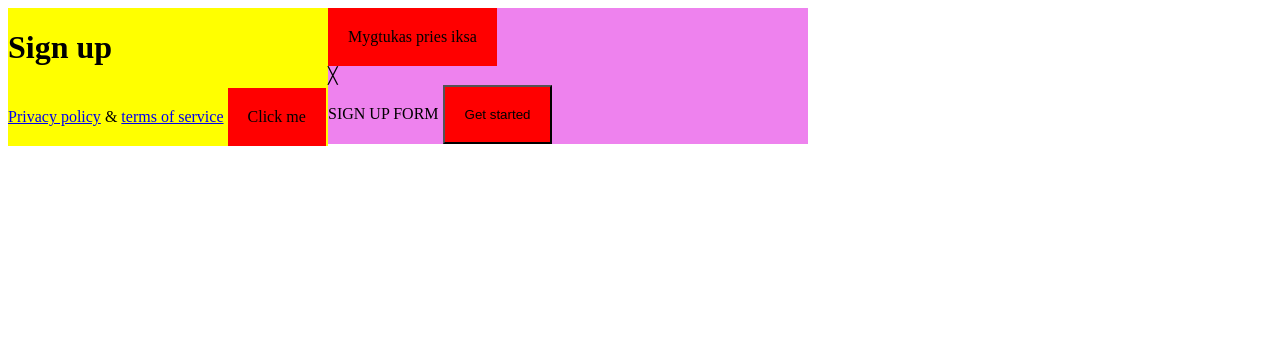
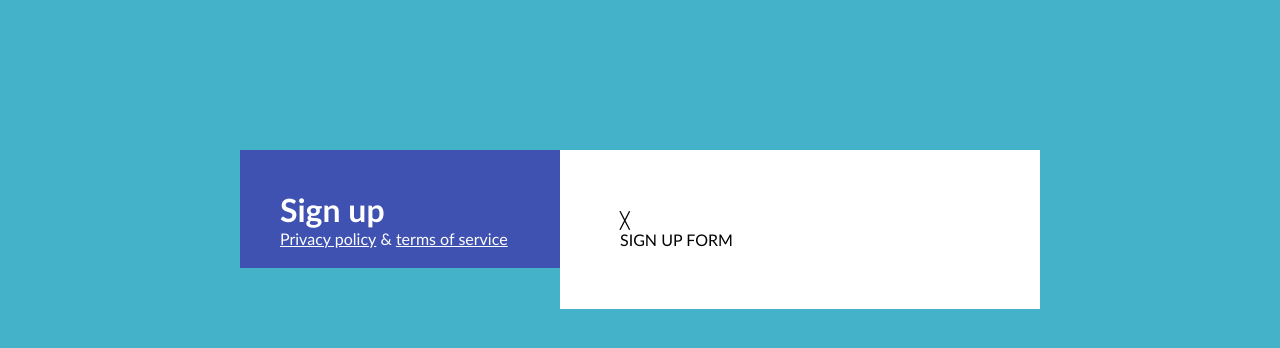
Before and after one commit to front-end-by-rimantas/30-grupe-sign-up, a plain HTML site: page index.html in a window 1280 px wide. Drawn offline with Linux system fonts and the light colour scheme.

Commit message:
Basic structure #1

```diff
--- a/css/main.css
+++ b/css/main.css
@@ -1,25 +1,33 @@
 body {
+  background-color: #44b2c8;
 }
 
 .container {
   display: inline-block;
   width: 800px;
+  margin-top: 150px;
+  margin-left: calc(50% - 400px);
 }
 
 .left-column {
   width: 40%;
   float: left;
-  background-color: yellow;
+  padding: 40px;
+  padding-bottom: 20px;
+  background-color: #3f52b2;
+  color: #fff;
+}
+
+h1 {
+}
+
+a {
+  color: #fff;
 }
 
 .right-column {
   width: 60%;
   float: left;
-  background-color: violet;
+  padding: 60px;
+  background-color: #fff;
 }
-
-.button {
-  display: inline-block;
-  background-color: red;
-  padding: 20px;
-}
--- /dev/null
+++ b/css/reset.css
@@ -0,0 +1,8 @@
+body,
+body * {
+  margin: 0;
+  padding: 0;
+  vertical-align: top;
+  box-sizing: border-box;
+  font-family: 'Gill Sans', 'Gill Sans MT', Calibri, 'Trebuchet MS', sans-serif;
+}
--- a/index.html
+++ b/index.html
@@ -6,6 +6,7 @@
     <meta http-equiv="X-UA-Compatible" content="IE=edge">
     <meta name="viewport" content="width=device-width, initial-scale=1.0">
     <title>Sign-up</title>
+    <link rel="stylesheet" href="./css/reset.css">
     <link rel="stylesheet" href="./css/main.css">
 </head>
 
@@ -18,17 +19,14 @@
                 <a href="#">Privacy policy</a>
                 <span>&amp;</span>
                 <a href="#">terms of service</a>
-                <div class="button">Click me</div>
             </div>
         </div>
 
         <!-- RIGHT COLUMN -->
         <div class="right-column">
-            <div class="button">Mygtukas pries iksa</div>
             <div>&#x2573;</div>
             <form>
                 SIGN UP FORM
-                <button class="button">Get started</button>
             </form>
         </div>
     </main>
```
